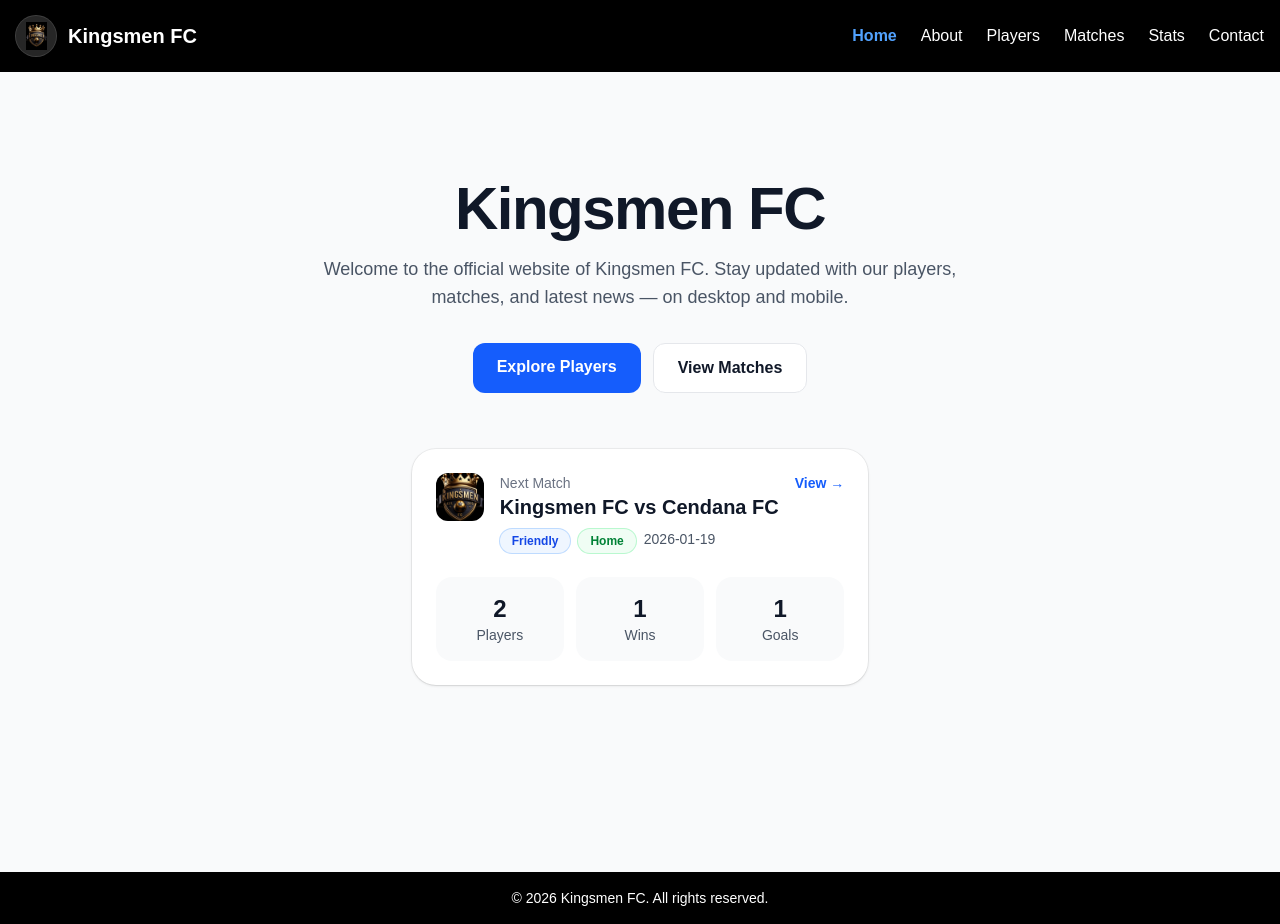
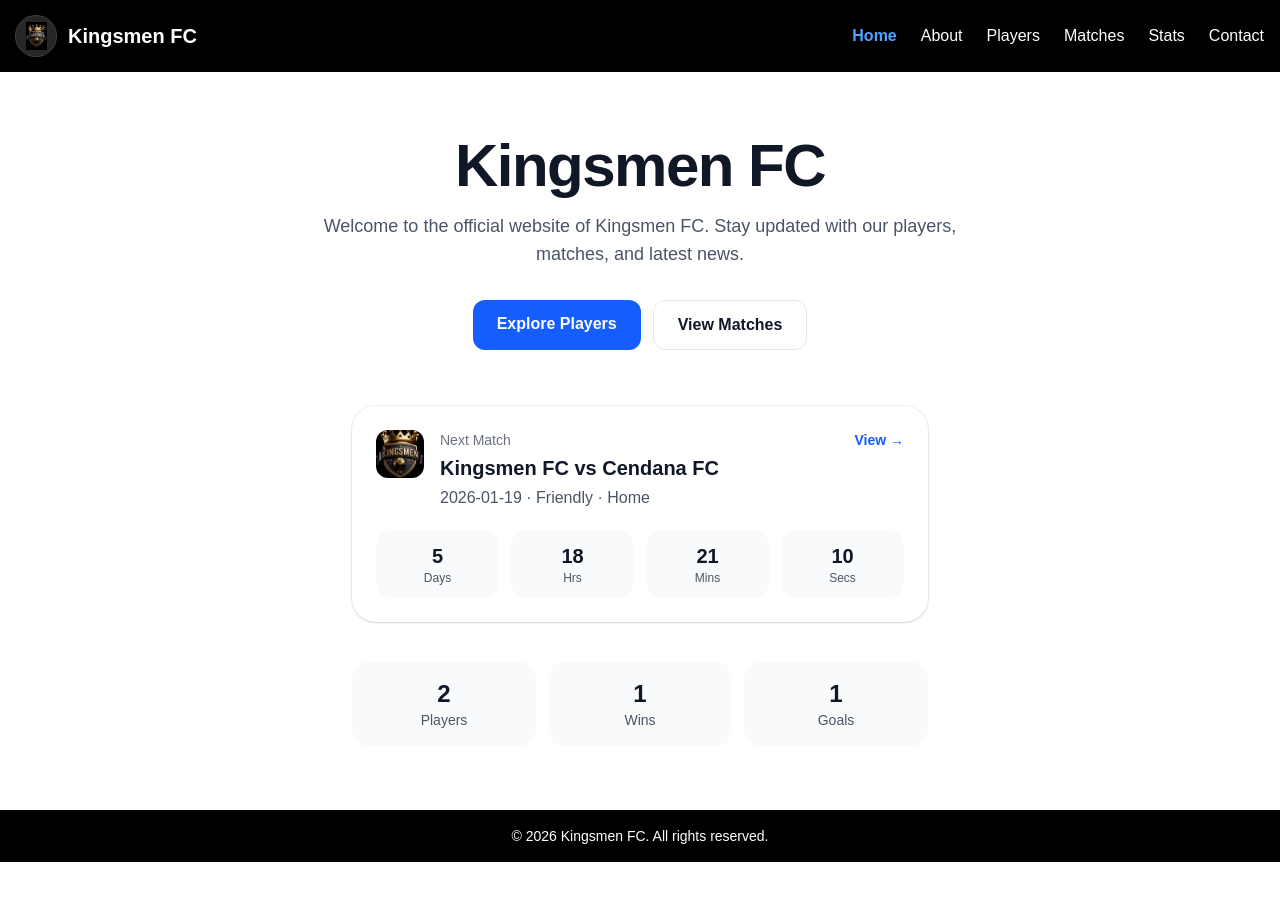
Before and after one commit to johnnybarney/kingsmen-fc, a Next.js app: page / in a window 1280 px wide. After the commit the page ends 862 px from the top, so only its background shows below. Built offline with nearby package versions, Linux system fonts and the light colour scheme.

Commit message:
Add next match countdown card to home page

```diff
--- /dev/null
+++ b/app/components/NextMatchCard.tsx
@@ -0,0 +1,176 @@
+"use client";
+
+import Link from "next/link";
+import { useEffect, useMemo, useState } from "react";
+
+type Match = {
+  id: string;
+  date: string; // YYYY-MM-DD
+  opponent: string;
+  competition: string;
+  venue: "Home" | "Away";
+  score?: string;
+  notes?: string;
+};
+
+function pad2(n: number) {
+  return String(n).padStart(2, "0");
+}
+
+function getTargetMs(dateStr: string) {
+  // Force a stable time so it doesn't depend on user locale parsing.
+  // Match day at 00:00 local time.
+  const [y, m, d] = dateStr.split("-").map(Number);
+  return new Date(y, m - 1, d, 0, 0, 0, 0).getTime();
+}
+
+function diffParts(targetMs: number, nowMs: number) {
+  let diff = Math.max(0, targetMs - nowMs);
+
+  const days = Math.floor(diff / (1000 * 60 * 60 * 24));
+  diff -= days * (1000 * 60 * 60 * 24);
+
+  const hours = Math.floor(diff / (1000 * 60 * 60));
+  diff -= hours * (1000 * 60 * 60);
+
+  const minutes = Math.floor(diff / (1000 * 60));
+  diff -= minutes * (1000 * 60);
+
+  const seconds = Math.floor(diff / 1000);
+
+  return { days, hours, minutes, seconds };
+}
+
+export default function NextMatchCard({ match }: { match: Match | null }) {
+  const [mounted, setMounted] = useState(false);
+
+  // Start with a stable value so SSR and first client render match.
+  const [timeLeft, setTimeLeft] = useState({
+    days: 0,
+    hours: 0,
+    minutes: 0,
+    seconds: 0,
+  });
+
+  const isMatchday = useMemo(() => {
+    if (!match) return false;
+    // We only evaluate matchday after mount to avoid SSR/client mismatch from time.
+    if (!mounted) return false;
+
+    const targetMs = getTargetMs(match.date);
+    const now = new Date();
+    const todayStart = new Date(now.getFullYear(), now.getMonth(), now.getDate()).getTime();
+
+    return todayStart === targetMs;
+  }, [match, mounted]);
+
+  useEffect(() => {
+    setMounted(true);
+  }, []);
+
+  useEffect(() => {
+    if (!match) return;
+    if (!mounted) return;
+
+    const targetMs = getTargetMs(match.date);
+
+    const tick = () => {
+      setTimeLeft(diffParts(targetMs, Date.now()));
+    };
+
+    tick(); // immediate update after mount
+    const id = setInterval(tick, 1000);
+
+    return () => clearInterval(id);
+  }, [match, mounted]);
+
+  if (!match) {
+    return (
+      <div className="rounded-3xl bg-white shadow-sm ring-1 ring-black/5 p-6">
+        <div className="flex gap-4 items-start">
+          <img
+            src="/kingsmenlogo.jpeg"
+            alt="Kingsmen FC Logo"
+            className="w-12 h-12 rounded-xl object-cover"
+          />
+          <div className="flex-1">
+            <p className="text-sm text-gray-500">Next Match</p>
+            <h2 className="text-xl font-bold text-gray-900">No upcoming matches</h2>
+            <p className="mt-1 text-gray-600">Set a match without score in matchesData.</p>
+          </div>
+        </div>
+      </div>
+    );
+  }
+
+  return (
+    <div className="rounded-3xl bg-white shadow-sm ring-1 ring-black/5 p-6">
+      <div className="flex gap-4 items-start">
+        <img
+          src="/kingsmenlogo.jpeg"
+          alt="Kingsmen FC Logo"
+          className="w-12 h-12 rounded-xl object-cover"
+        />
+
+        <div className="flex-1">
+          <p className="text-sm text-gray-500">Next Match</p>
+
+          <div className="flex flex-wrap items-center gap-2 mt-1">
+            <h2 className="text-xl font-bold text-gray-900">
+              Kingsmen FC vs {match.opponent}
+            </h2>
+
+            {/* Matchday badge */}
+            {mounted && isMatchday ? (
+              <span className="inline-flex items-center rounded-full bg-red-100 text-red-700 px-3 py-1 text-xs font-semibold">
+                MATCHDAY
+              </span>
+            ) : null}
+          </div>
+
+          <p className="mt-1 text-gray-600">
+            {match.date} · {match.competition} · {match.venue}
+          </p>
+        </div>
+
+        <Link
+          href={`/matches/${match.id}`}
+          className="text-sm font-semibold text-blue-600 hover:text-blue-700"
+        >
+          View →
+        </Link>
+      </div>
+
+      {/* Countdown */}
+      <div className="mt-5 grid grid-cols-4 gap-3 text-center">
+        <div className="rounded-2xl bg-gray-50 p-3">
+          <p className="text-xl font-extrabold text-gray-900">
+            {mounted ? timeLeft.days : "--"}
+          </p>
+          <p className="text-xs text-gray-600">Days</p>
+        </div>
+
+        <div className="rounded-2xl bg-gray-50 p-3">
+          <p className="text-xl font-extrabold text-gray-900">
+            {mounted ? pad2(timeLeft.hours) : "--"}
+          </p>
+          <p className="text-xs text-gray-600">Hrs</p>
+        </div>
+
+        <div className="rounded-2xl bg-gray-50 p-3">
+          <p className="text-xl font-extrabold text-gray-900">
+            {mounted ? pad2(timeLeft.minutes) : "--"}
+          </p>
+          <p className="text-xs text-gray-600">Mins</p>
+        </div>
+
+        <div className="rounded-2xl bg-gray-50 p-3">
+          <p className="text-xl font-extrabold text-gray-900">
+            {mounted ? pad2(timeLeft.seconds) : "--"}
+          </p>
+          <p className="text-xs text-gray-600">Secs</p>
+        </div>
+      </div>
+    </div>
+  );
+}
--- a/app/page.tsx
+++ b/app/page.tsx
@@ -1,24 +1,24 @@
 import Link from "next/link";
+import NextMatchCard from "./components/NextMatchCard";
 import { players } from "./players/playersData";
 import { matches } from "./matches/matchesData";
 
+/* ---------- Helpers ---------- */
+
 function parseScore(score: string): { gf: number; ga: number } | null {
-  // Supports: "2-1", "2 - 1", "2:1"
   const cleaned = score.replace(/\s+/g, "");
   const parts = cleaned.split(/[-:]/);
-
   if (parts.length !== 2) return null;
 
   const gf = Number(parts[0]);
   const ga = Number(parts[1]);
+  if (Number.isNaN(gf) || Number.isNaN(ga)) return null;
 
-  if (Number.isNaN(gf) || Number.isNaN(ga)) return null;
   return { gf, ga };
 }
 
 function calcTeamSummary() {
   const results = matches.filter((m) => m.score);
-
   let wins = 0;
   let goalsFor = 0;
 
@@ -35,7 +35,6 @@ function calcTeamSummary() {
 }
 
 function getTodayYYYYMMDD() {
-  // Local date as YYYY-MM-DD
   const d = new Date();
   const yyyy = d.getFullYear();
   const mm = String(d.getMonth() + 1).padStart(2, "0");
@@ -46,51 +45,23 @@ function getTodayYYYYMMDD() {
 function getNextMatch() {
   const today = getTodayYYYYMMDD();
 
-  // Upcoming = no score yet + date is today or later
-  const upcoming = matches
+  // Upcoming = no score yet + future (or today)
+  return (
+    matches
       .filter((m) => !m.score && m.date >= today)
-    .sort((a, b) => (a.date > b.date ? 1 : a.date < b.date ? -1 : 0));
-
-  return upcoming[0] ?? null;
+      .sort((a, b) => (a.date > b.date ? 1 : -1))[0] ?? null
+  );
 }
 
-function Badge({
-  children,
-  variant = "gray",
-}: {
-  children: React.ReactNode;
-  variant?: "blue" | "gray" | "green";
-}) {
-  const styles =
-    variant === "blue"
-      ? "bg-blue-50 text-blue-700 ring-blue-200"
-      : variant === "green"
-      ? "bg-green-50 text-green-700 ring-green-200"
-      : "bg-gray-50 text-gray-700 ring-gray-200";
-
-  return (
-    <span
-      className={`inline-flex items-center rounded-full px-3 py-1 text-xs font-semibold ring-1 ${styles}`}
-    >
-      {children}
-    </span>
-  );
-}
+/* ---------- Page ---------- */
 
 export default function Home() {
   const nextMatch = getNextMatch();
   const { wins, goalsFor } = calcTeamSummary();
 
   return (
-    <main className="min-h-screen bg-gray-50 animate-pageFade">
-      <section
-        className="
-          max-w-5xl mx-auto px-4
-          min-h-[calc(100vh-80px)]
-          flex flex-col justify-center
-          text-center
-        "
-      >
+    <main className="min-h-full animate-pageFade">
+      <section className="min-h-full flex flex-col items-center justify-center text-center px-4 py-16">
         {/* HERO */}
         <div className="animate-fadeInUp">
           <h1 className="text-5xl sm:text-6xl font-extrabold tracking-tight text-gray-900">
@@ -99,7 +70,7 @@ export default function Home() {
 
           <p className="mt-4 text-gray-600 text-lg max-w-2xl mx-auto">
             Welcome to the official website of Kingsmen FC. Stay updated with our
-            players, matches, and latest news — on desktop and mobile.
+            players, matches, and latest news.
           </p>
 
           <div className="mt-8 flex flex-wrap justify-center gap-3">
@@ -120,75 +91,29 @@ export default function Home() {
         </div>
 
         {/* NEXT MATCH CARD */}
-        <div className="mt-14 max-w-xl mx-auto text-left animate-fadeInUp delay-150">
-          <div className="rounded-3xl bg-white shadow-sm ring-1 ring-black/5 p-6">
-            <div className="flex gap-4 items-start">
-              <img
-                src="/kingsmenlogo.jpeg"
-                alt="Kingsmen FC Logo"
-                className="w-12 h-12 rounded-xl object-cover"
-              />
-
-              <div className="flex-1">
-                <p className="text-sm text-gray-500">Next Match</p>
-
-                {nextMatch ? (
-                  <>
-                    <h2 className="text-xl font-bold text-gray-900">
-                      Kingsmen FC vs {nextMatch.opponent}
-                    </h2>
-
-                    {/* competition + venue badges */}
-                    <div className="mt-2 flex flex-wrap gap-2">
-                      <Badge variant="blue">{nextMatch.competition}</Badge>
-                      <Badge variant={nextMatch.venue === "Home" ? "green" : "gray"}>
-                        {nextMatch.venue}
-                      </Badge>
-                      <span className="text-sm text-gray-600">
-                        {nextMatch.date}
-                      </span>
-                    </div>
-                  </>
-                ) : (
-                  <>
-                    <h2 className="text-xl font-bold text-gray-900">
-                      No upcoming matches
-                    </h2>
-                    <p className="mt-1 text-gray-600">
-                      Add a future match without a score in matchesData.
-                    </p>
-                  </>
-                )}
+        <div className="mt-14 w-full max-w-xl text-left animate-fadeInUp delay-150">
+          <NextMatchCard match={nextMatch} />
         </div>
 
-              {nextMatch ? (
-                <Link
-                  href={`/matches/${nextMatch.id}`}
-                  className="text-sm font-semibold text-blue-600 hover:text-blue-700"
-                >
-                  View →
-                </Link>
-              ) : null}
-            </div>
-
-            <div className="mt-6 grid grid-cols-3 gap-3 text-center">
-              <div className="rounded-2xl bg-gray-50 p-4">
+        {/* QUICK STATS */}
+        <div className="mt-10 grid grid-cols-3 gap-3 max-w-xl w-full">
+          <div className="rounded-2xl bg-gray-50 p-4 text-center">
             <p className="text-2xl font-extrabold text-gray-900">
               {players.length}
             </p>
             <p className="text-sm text-gray-600">Players</p>
           </div>
 
-              <div className="rounded-2xl bg-gray-50 p-4">
+          <div className="rounded-2xl bg-gray-50 p-4 text-center">
             <p className="text-2xl font-extrabold text-gray-900">{wins}</p>
             <p className="text-sm text-gray-600">Wins</p>
           </div>
 
-              <div className="rounded-2xl bg-gray-50 p-4">
-                <p className="text-2xl font-extrabold text-gray-900">{goalsFor}</p>
+          <div className="rounded-2xl bg-gray-50 p-4 text-center">
+            <p className="text-2xl font-extrabold text-gray-900">
+              {goalsFor}
+            </p>
             <p className="text-sm text-gray-600">Goals</p>
-              </div>
-            </div>
           </div>
         </div>
       </section>
```
Lines whose indentation alone changed are shown as unchanged.
